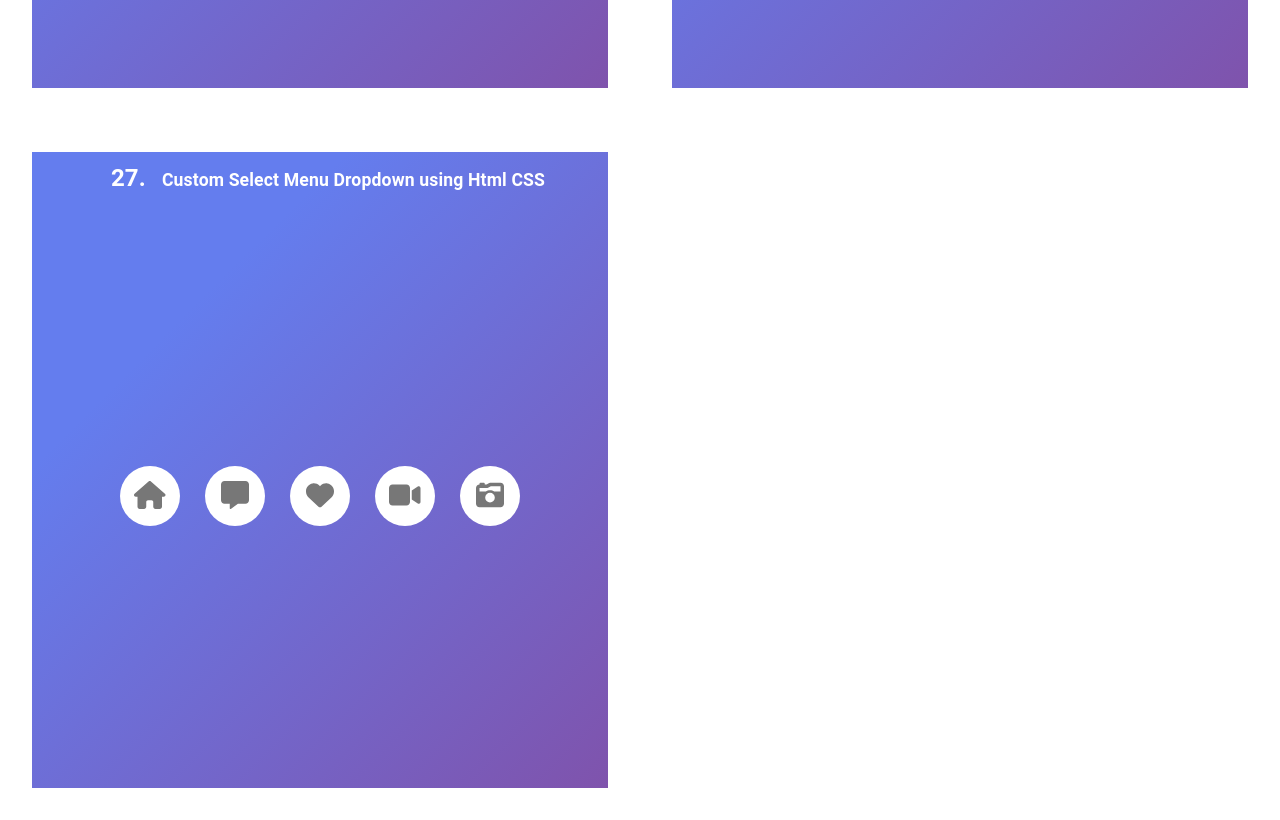
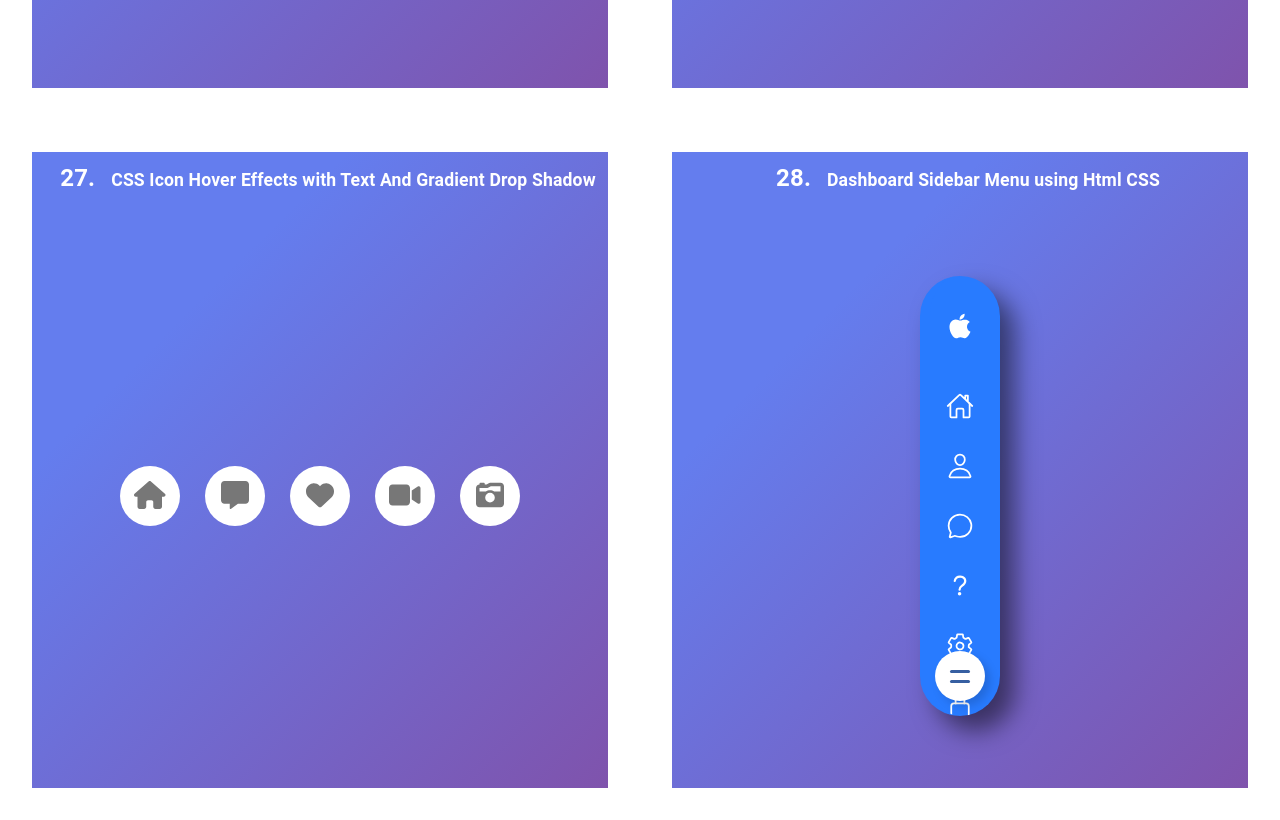
Before and after one commit to hootre/design_components, a React (Vite) app: page / in a window 1280 px wide. Shown: the part 9060-9880 px from the top of the page. Built offline with nearby package versions, Linux system fonts and the light colour scheme.

Commit message:
28 components create

```diff
--- a/package.json
+++ b/package.json
@@ -25,6 +25,7 @@
     "firebase": "^9.6.8",
     "react": "^17.0.2",
     "react-dom": "^17.0.2",
+    "react-icons": "^4.4.0",
     "react-parallax-tilt": "^1.6.7",
     "react-router": "^6.2.2",
     "react-router-dom": "^6.2.2",
--- a/src/components/17.ChangeButton/index.tsx
+++ b/src/components/17.ChangeButton/index.tsx
@@ -7,7 +7,6 @@ export const ChangeButton = () => {
   const [toggle, setToggle] = useState(false);
   const clickedToggle = () => {
     setToggle(prev => !prev);
-    console.log(toggle);
   };
   return (
     <Content className={!toggle ? '' : 'active'}>
--- /dev/null
+++ b/src/components/28.SideDashboard/index.tsx
@@ -0,0 +1,54 @@
+import React from 'react';
+import { SideDahsbordBox, Item } from './styles';
+import { useState } from 'react';
+import {
+  IoLogoApple,
+  IoHomeOutline,
+  IoPersonOutline,
+  IoChatbubbleOutline,
+  IoHelpOutline,
+  IoSettingsOutline,
+  IoLockClosedOutline,
+} from 'react-icons/io5';
+
+const content = ['Brand Name', 'Dashbord', 'Customers', 'Messages', 'Help', 'Setting', 'Password'];
+const icons = [
+  <IoLogoApple />,
+  <IoHomeOutline />,
+  <IoPersonOutline />,
+  <IoChatbubbleOutline />,
+  <IoHelpOutline />,
+  <IoSettingsOutline />,
+  <IoLockClosedOutline />,
+];
+
+export const SideDashbord = () => {
+  const [toggle, setToggle] = useState(false);
+  const clickedToggle = () => {
+    setToggle(prev => !prev);
+  };
+  const rendering = () => {
+    const result = [];
+    for (let i = 0; i < content.length; i++) {
+      result.push(
+        <Item key={i}>
+          <a href="#">
+            <span className="icon">{icons[i]}</span>
+            <span className="title">{content[i]}</span>
+          </a>
+        </Item>,
+      );
+    }
+    return result;
+  };
+  return (
+    <SideDahsbordBox>
+      <div className="container">
+        <div className={!toggle ? 'navigation' : 'navigation active'}>
+          <ul>{rendering()}</ul>
+          <div className="toggle" onClick={clickedToggle}></div>
+        </div>
+      </div>
+    </SideDahsbordBox>
+  );
+};
--- /dev/null
+++ b/src/components/28.SideDashboard/styles.tsx
@@ -0,0 +1,144 @@
+import styled from '@emotion/styled';
+
+export const SideDahsbordBox = styled.div`
+  .container {
+    position: relative;
+    z-index: 1;
+    display: flex;
+    justify-content: center;
+    align-items: center;
+    flex-wrap: wrap;
+    .navigation {
+      position: absolute;
+      background: #287bff;
+      width: 80px;
+      height: 55vh;
+      border-left: 10px solid #287bff;
+      border-radius: 50px;
+      overflow: hidden;
+      box-shadow: 15px 15px 25px rgba(0, 0, 0, 0.5);
+      transition: 0.5s;
+      .toggle {
+        position: absolute;
+        bottom: 15px;
+        right: 15px;
+        width: 50px;
+        height: 50px;
+        background: #fff;
+        border-radius: 50%;
+        box-shadow: 5px 5px 10px rgba(0, 0, 0, 0.15);
+        cursor: pointer;
+        display: flex;
+        justify-content: center;
+        align-items: center;
+        &:before {
+          content: '';
+          position: absolute;
+          width: 20px;
+          height: 3px;
+          border-radius: 3px;
+          background: #365fa1;
+          transform: translateY(-5px);
+          transition: 1s;
+        }
+        &:after {
+          content: '';
+          position: absolute;
+          width: 20px;
+          height: 3px;
+          border-radius: 3px;
+          background: #365fa1;
+          transform: translateY(5px);
+          transition: 1s;
+        }
+      }
+    }
+    .navigation.active {
+      width: 300px;
+      border-radius: 20px;
+      .toggle {
+        &:before {
+          transform: translateY(0px) rotate(-405deg);
+        }
+        &:after {
+          transform: translateY(0px) rotate(225deg);
+        }
+      }
+    }
+    ul {
+      position: absolute;
+      top: 0;
+      left: 0;
+      width: 100%;
+    }
+  }
+`;
+
+export const Item = styled.li`
+  position: relative;
+  list-style: none;
+  width: 100%;
+  border-top-left-radius: 30px;
+  border-bottom-left-radius: 30px;
+  &:hover {
+    background: #fff;
+    &:not(:first-of-type) a {
+      color: #365fa1;
+    }
+  }
+  &:nth-of-type(1) {
+    top: 20px;
+    margin-bottom: 40px;
+    background: none;
+  }
+  &:not(:first-of-type) {
+    &:hover {
+      &:before {
+        content: '';
+        position: absolute;
+        top: -20px;
+        right: 0px;
+        width: 20px;
+        height: 20px;
+        background: tranparent;
+        border-bottom-right-radius: 20px;
+        box-shadow: 7.5px 7.5px 0 7.5px #fff;
+      }
+      &:after {
+        content: '';
+        position: absolute;
+        bottom: -20px;
+        right: 0px;
+        width: 20px;
+        height: 20px;
+        background: tranparent;
+        border-top-right-radius: 20px;
+        box-shadow: 7.5px -7.5px 0 7.5px #fff;
+      }
+    }
+  }
+  a {
+    position: relative;
+    display: flex;
+    width: 100%;
+    color: #fff;
+    text-decoration: none;
+    align-items: center;
+    .icon {
+      position: relative;
+      display: flex;
+      min-width: 60px;
+      height: 60px;
+      align-items: center;
+      text-align: center;
+      font-size: 1.75em;
+      justify-content: center;
+    }
+    .title {
+      position: relative;
+      padding: 0 10px;
+      text-align: start;
+      white-space: nowrap;
+    }
+  }
+`;
--- a/src/pages/Home.tsx
+++ b/src/pages/Home.tsx
@@ -27,6 +27,7 @@ import { CircleLoader } from '../components/Animation/9.CirCleLoader';
 import { SearchInput } from '../components/25.SearchInput';
 import { DropMenu } from '../components/26.DropMenu';
 import { IconList } from '../components/27.CSSIconHover';
+import { SideDashbord } from '../components/28.SideDashboard';
 
 const itemTitle = [
   'Animated Circular Navigation Menu Magic Indicator',
@@ -55,7 +56,8 @@ const itemTitle = [
   'Animated Circular Progress Bar Using Html CSS Only',
   'Instagram Search Input',
   'Custom Select Menu Dropdown using Html CSS',
-  'Custom Select Menu Dropdown using Html CSS',
+  'CSS Icon Hover Effects with Text And Gradient Drop Shadow',
+  'Dashboard Sidebar Menu using Html CSS ',
 ];
 const itemComponents: any = {
   1: <CircularNav />,
@@ -85,6 +87,7 @@ const itemComponents: any = {
   25: <SearchInput />,
   26: <DropMenu />,
   27: <IconList />,
+  28: <SideDashbord />,
 };
 
 const Home: VFC<{}> = () => {
```
Also changed, not shown: 2 other files (tests, documents, lock files or other folders).
